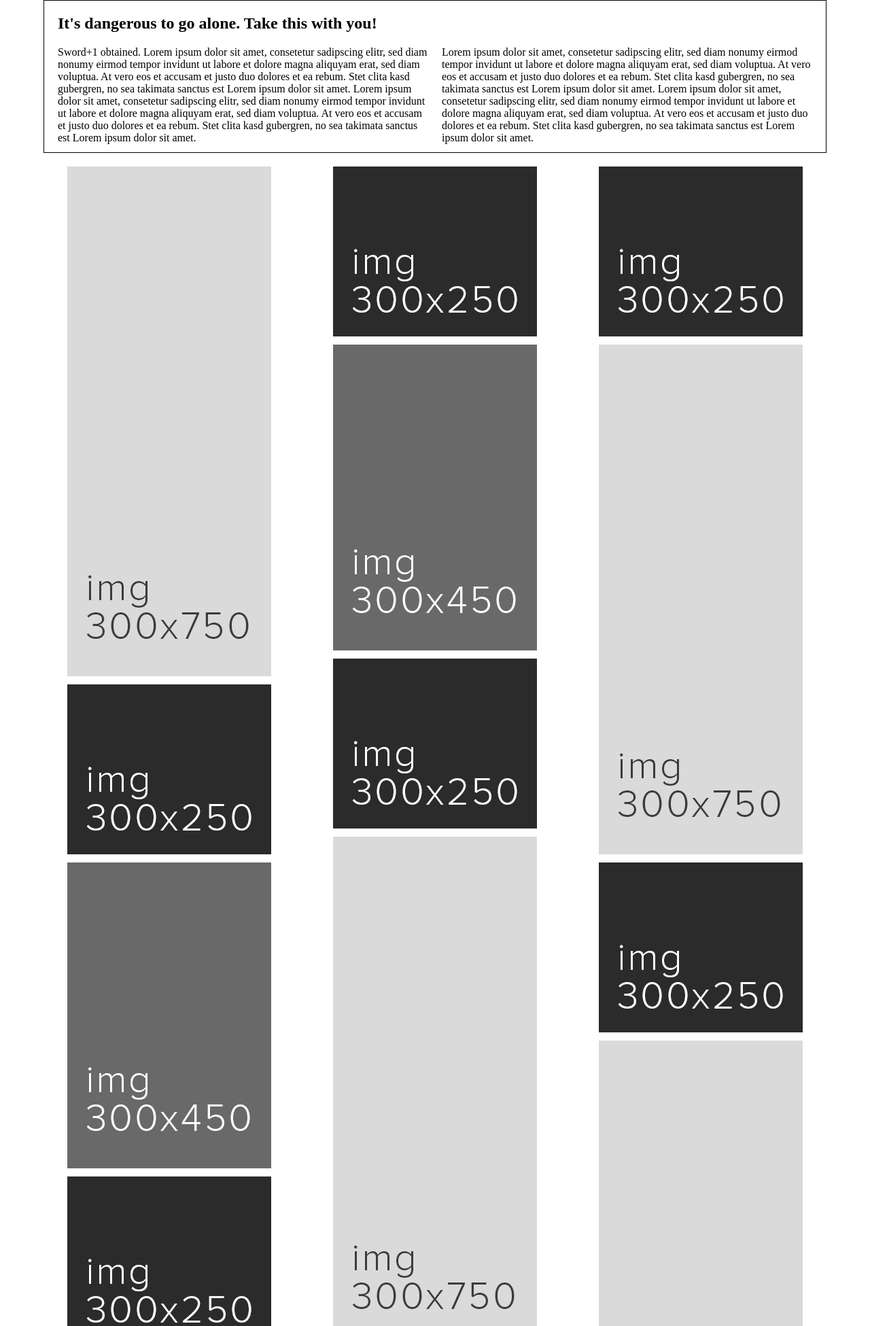
After one commit to neko-fire/stylight, a PHP site: page /index.html in a window 1280 px wide. The commit adds this page. Shown: the top 1951 px of the page at 68% size. Run offline with PHP 8.4, Linux system fonts and the light colour scheme; style sheets or scripts are compiled from the project's sources; some libraries are stand-ins or nearby versions.

Commit message:
copied index.php to html, no php on gitpages

```diff
--- /dev/null
+++ b/index.html
@@ -0,0 +1,132 @@
+<!doctype html>
+<html lang="en">
+<head>
+    <meta charset="utf-8">
+    <meta http-equiv="x-ua-compatible" content="ie=edge">
+    <title>Stylight task</title>
+    <meta name="description" content="">
+    <meta name="viewport" content="width=device-width, initial-scale=1">
+
+    <link rel="stylesheet" href="/assets/css/app.css">
+</head>
+<body>
+
+<section id="home">
+    <header>
+        <h1>It's dangerous to go alone. Take this with you!</h1>
+
+        <div class="two-col">
+            <p>Sword+1 obtained. Lorem ipsum dolor sit amet, consetetur sadipscing elitr, sed diam nonumy eirmod tempor invidunt ut labore et dolore magna aliquyam erat, sed diam voluptua. At vero eos et accusam et justo duo dolores et ea rebum. Stet clita kasd gubergren, no sea takimata sanctus est Lorem ipsum dolor sit amet. Lorem ipsum dolor sit amet, consetetur sadipscing elitr, sed diam nonumy eirmod tempor invidunt ut labore et dolore magna aliquyam erat, sed diam voluptua. At vero eos et accusam et justo duo dolores et ea rebum. Stet clita kasd gubergren, no sea takimata sanctus est Lorem ipsum dolor sit amet.</p>
+            <p>Lorem ipsum dolor sit amet, consetetur sadipscing elitr, sed diam nonumy eirmod tempor invidunt ut labore et dolore magna aliquyam erat, sed diam voluptua. At vero eos et accusam et justo duo dolores et ea rebum. Stet clita kasd gubergren, no sea takimata sanctus est Lorem ipsum dolor sit amet. Lorem ipsum dolor sit amet, consetetur sadipscing elitr, sed diam nonumy eirmod tempor invidunt ut labore et dolore magna aliquyam erat, sed diam voluptua. At vero eos et accusam et justo duo dolores et ea rebum. Stet clita kasd gubergren, no sea takimata sanctus est Lorem ipsum dolor sit amet.</p>
+        </div>
+    </header>
+
+    <section class="pin-content">
+
+        <div class="pin-item">
+            <img src="/assets/img/300x750px.jpg" alt="">
+        </div>
+
+
+        <div class="pin-item">
+            <img src="/assets/img/300x250px.jpg" alt="">
+        </div>
+
+
+        <div class="pin-item">
+            <img src="/assets/img/300x450px.jpg" alt="">
+        </div>
+
+
+        <div class="pin-item">
+            <img src="/assets/img/300x250px.jpg" alt="">
+        </div>
+
+
+        <div class="pin-item">
+            <img src="/assets/img/300x750px.jpg" alt="">
+        </div>
+
+
+        <div class="pin-item">
+            <img src="/assets/img/300x250px.jpg" alt="">
+        </div>
+
+
+        <div class="pin-item">
+            <img src="/assets/img/300x750px.jpg" alt="">
+        </div>
+
+
+        <div class="pin-item">
+            <img src="/assets/img/300x250px.jpg" alt="">
+        </div>
+
+
+        <div class="pin-item">
+            <img src="/assets/img/300x450px.jpg" alt="">
+        </div>
+
+
+        <div class="pin-item">
+            <img src="/assets/img/300x250px.jpg" alt="">
+        </div>
+
+
+        <div class="pin-item">
+            <img src="/assets/img/300x750px.jpg" alt="">
+        </div>
+
+
+        <div class="pin-item">
+            <img src="/assets/img/300x250px.jpg" alt="">
+        </div>
+
+
+        <div class="pin-item">
+            <img src="/assets/img/300x750px.jpg" alt="">
+        </div>
+
+
+        <div class="pin-item">
+            <img src="/assets/img/300x250px.jpg" alt="">
+        </div>
+
+
+        <div class="pin-item">
+            <img src="/assets/img/300x450px.jpg" alt="">
+        </div>
+
+
+        <div class="pin-item">
+            <img src="/assets/img/300x250px.jpg" alt="">
+        </div>
+
+
+        <div class="pin-item">
+            <img src="/assets/img/300x750px.jpg" alt="">
+        </div>
+
+
+        <div class="pin-item">
+            <img src="/assets/img/300x250px.jpg" alt="">
+        </div>
+
+
+        <div class="pin-item">
+            <img src="/assets/img/300x750px.jpg" alt="">
+        </div>
+
+
+        <div class="pin-item">
+            <img src="/assets/img/300x250px.jpg" alt="">
+        </div>
+
+    </section>
+</section>
+
+<script src="/assets/js/main.js"></script>
+<script src="https://ajax.googleapis.com/ajax/libs/jquery/2.1.4/jquery.min.js"></script>
+<script>window.jQuery || document.write('<script src="/assets/js/vendor/jquery.min.js"><\/script>')</script>
+</body>
+</html>
```
Also changed, not shown: assets/scss/_base.scss (line endings or trailing spaces).
